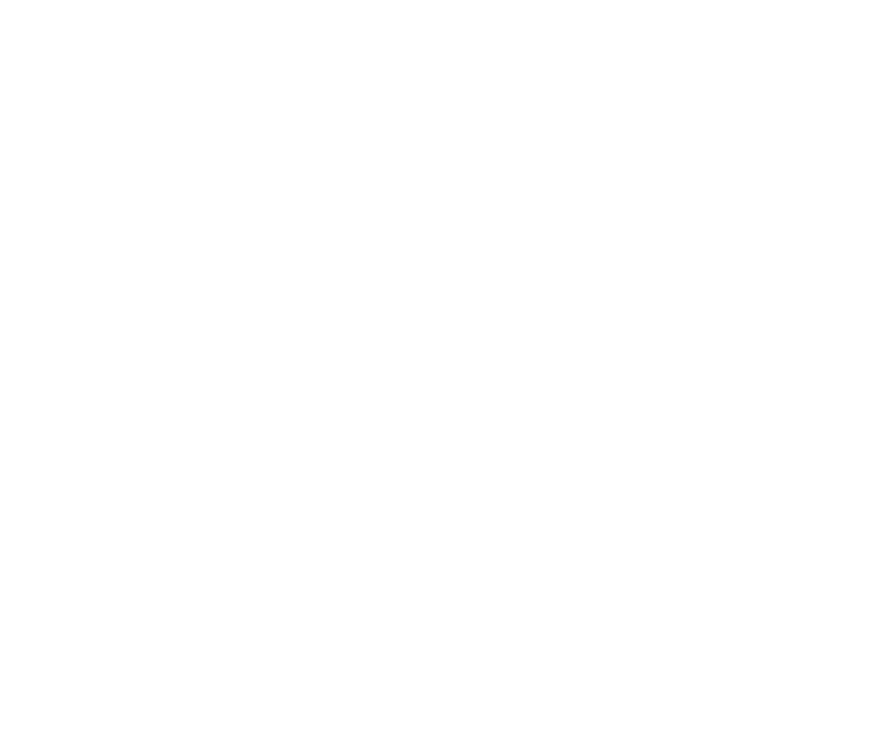
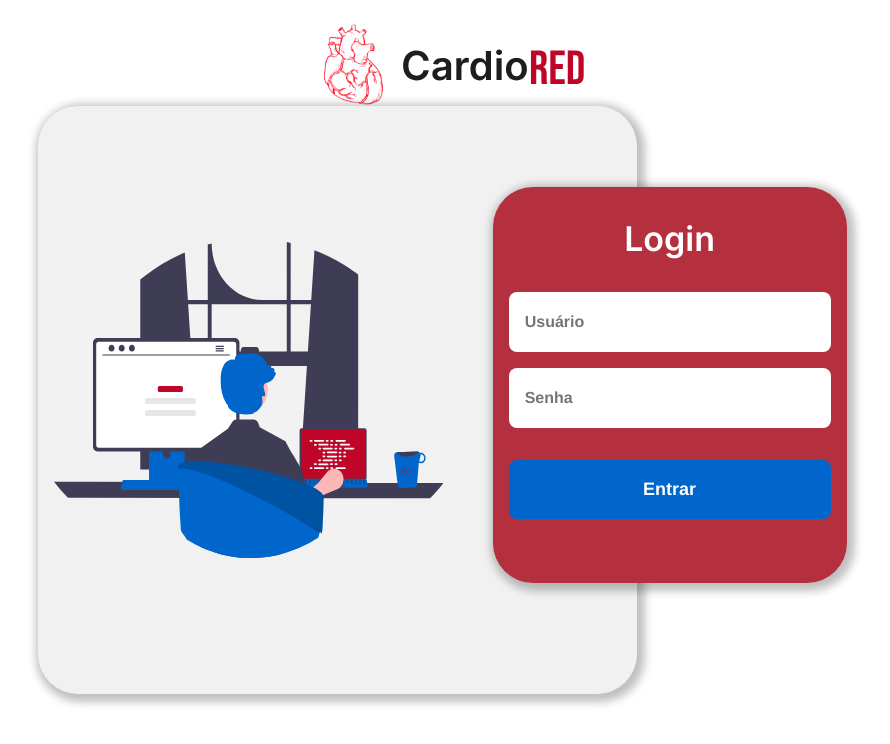
Before and after one commit to pedrohsjdev/CardioRed, a React app in the folder frontend/: page / in a window 1280 px wide. Before the commit this address had no page. Shown: the top 744 px of the page, without its empty margins (174-1064 px from the left). Built offline with nearby package versions, Linux system fonts and the light colour scheme.

Commit message:
Routes changed

```diff
--- a/frontend/src/App.js
+++ b/frontend/src/App.js
@@ -10,10 +10,10 @@
     return (
         <BrowserRouter>
             <Routes>
-                <Route path="/login" element={<Login />} />
+                <Route path="/" element={<Login />} />
                 <Route path="/home" element={<Home />} />
-                <Route path="/home/medicos" element={<Medicos />} />
-                <Route path="/home/pacientes" element={<Pacientes />} />
+                <Route path="/medicos" element={<Medicos />} />
+                <Route path="/pacientes" element={<Pacientes />} />
             </Routes>
         </BrowserRouter>
     );
```
